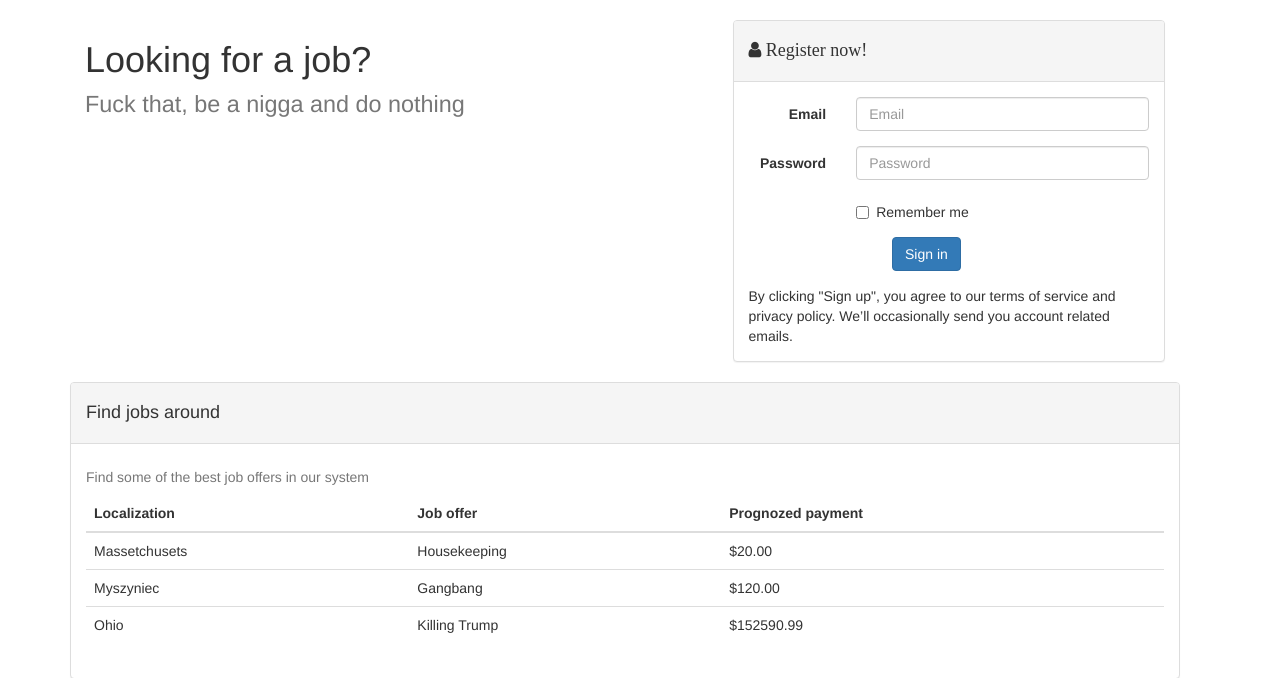
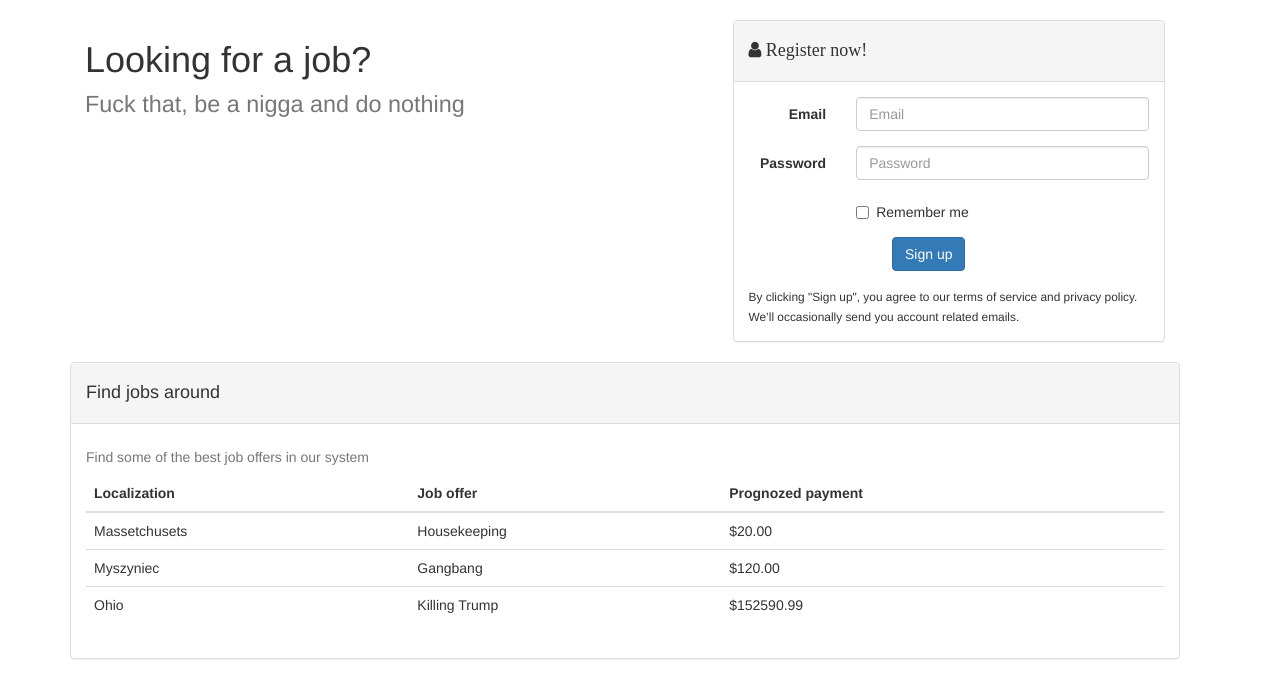
Before and after one commit to deliriusz/job-bid, a PHP site: page / in a window 1280 px wide. Shown: the part 52-730 px from the top of the page. Run offline with PHP 8.4, Linux system fonts and the light colour scheme; some libraries are stand-ins or nearby versions.

Commit message:
no message

```diff
--- a/index.php
+++ b/index.php
@@ -37,8 +37,8 @@
                 <form class="navbar-form navbar-left">
                     <div class="form-group">
                         <input type="text" class="form-control" placeholder="Search">
+                        <button type="submit" class="btn btn-default"><span class="glyphicon glyphicon-search"></span> </button>
                     </div>
-                    <button type="submit" class="btn btn-default"><span class="glyphicon glyphicon-search"></span> </button>
                 </form>
                 <ul class="nav navbar-nav navbar-right">
                     <li><a href="#"><span class="glyphicon glyphicon-user"></span> Sign Up</a></li>
@@ -87,11 +87,11 @@
                         </div>
                         <div class="form-group">
                             <div class="col-sm-offset-4 col-sm-8">
-                                <button type="submit" class="btn btn-primary">Sign in</button>
+                                <button type="submit" class="btn btn-primary">Sign up</button>
                                 <br />
                             </div>
                         </div>
-                        <caption>By clicking "Sign up", you agree to our terms of service and privacy policy. We’ll occasionally send you account related emails.</caption>
+                        <small>By clicking "Sign up", you agree to our terms of service and privacy policy. We’ll occasionally send you account related emails.</small>
                     </form>
                 </div>
             </div>
```
